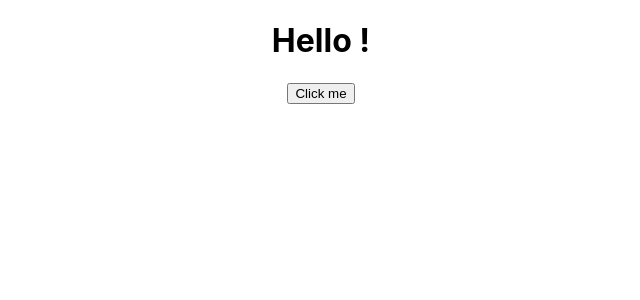
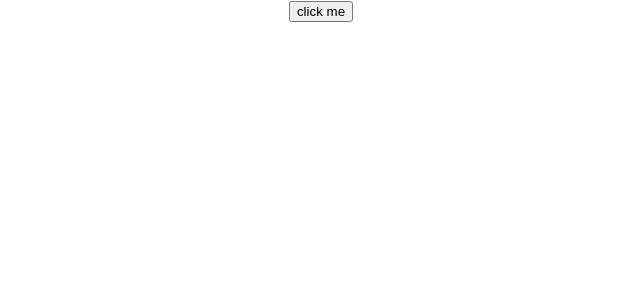
Before and after one commit to Rishab-Rana/React_from_scratch, a React (Create React App) app: page / in a window 1280 px wide. Shown: the top 300 px of the page, without its empty margins (319-959 px from the left). Built offline with nearby package versions, Linux system fonts and the light colour scheme.

Commit message:
learned how to pass function to child and how to pass value to parent funtion

```diff
--- a/src/App.js
+++ b/src/App.js
@@ -1,10 +1,9 @@
 import './App.css';
-import BindingEvent from './Component/BindingEvent';
-
+import Parent from './Component/parent';
 function App() {
   return (
     <div className="App">
-  <BindingEvent />
+  <Parent />
     </div>
   );
 }
--- /dev/null
+++ b/src/Component/child.jsx
@@ -0,0 +1,9 @@
+import React from 'react'
+
+function Child(props) {
+  return (
+    <button onClick={()=>props.greetHandler('from child')}>click me</button>
+  )
+}
+
+export default Child
--- /dev/null
+++ b/src/Component/parent.jsx
@@ -0,0 +1,25 @@
+import React, { Component } from 'react'
+import Child from './child'
+
+class Parent extends Component {
+  constructor() {
+    super()
+
+    this.state = {
+       parentName: 'parent'
+    }
+
+    this.greet = this.greet.bind(this)
+  }
+
+  greet(childName){
+    alert(`Hello ${this.state.parentName} ${childName}`)
+  }
+  render() {
+    return (
+      <Child greetHandler={this.greet}/>
+    )
+  }
+}
+
+export default Parent
```
